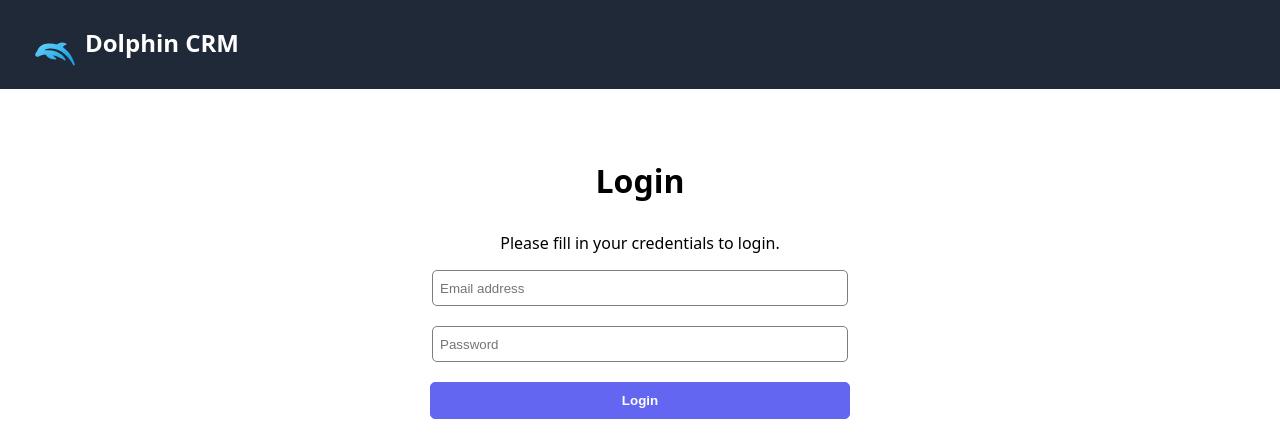
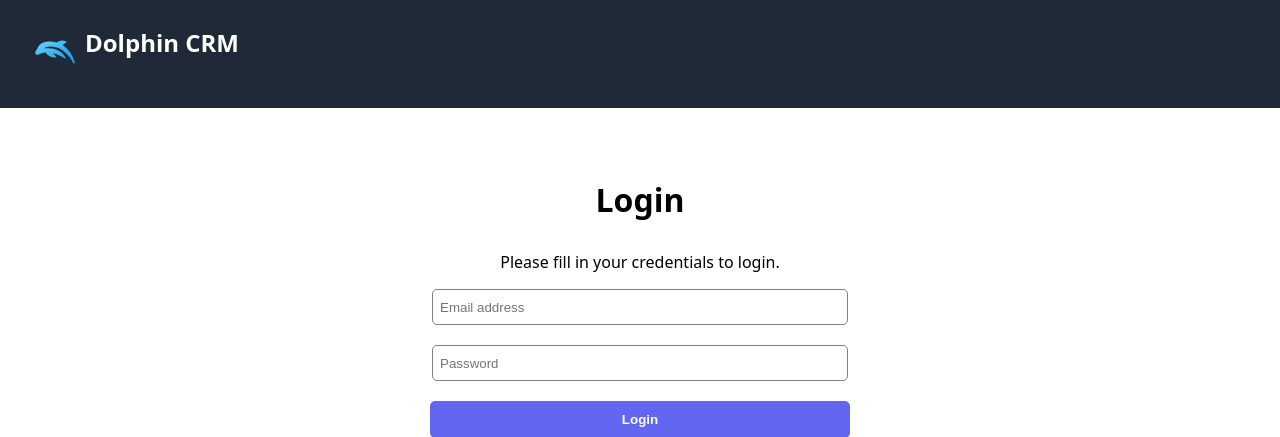
Before and after one commit to jaecoder20/info2180-finalproject, a PHP site: page /info2180-finalproject/auth/login.php in a window 1280 px wide. Shown: the top 437 px of the page. Run offline with PHP 8.4, Linux system fonts and the light colour scheme.

Commit message:
Updated login.css file

```diff
--- a/styles/login.css
+++ b/styles/login.css
@@ -7,7 +7,7 @@ img{
     height: 50px;
     width:50px;
     margin-left: 20px;
-    margin-top: 19px;
+    margin-top: 17px;
     margin-right: 5px;
 }
 
@@ -16,6 +16,7 @@ img{
     background-color: #1f2937;
     padding: 10px;
     margin-bottom: auto;
+    height: 11vh;
 
 }
 .container h1{
```
